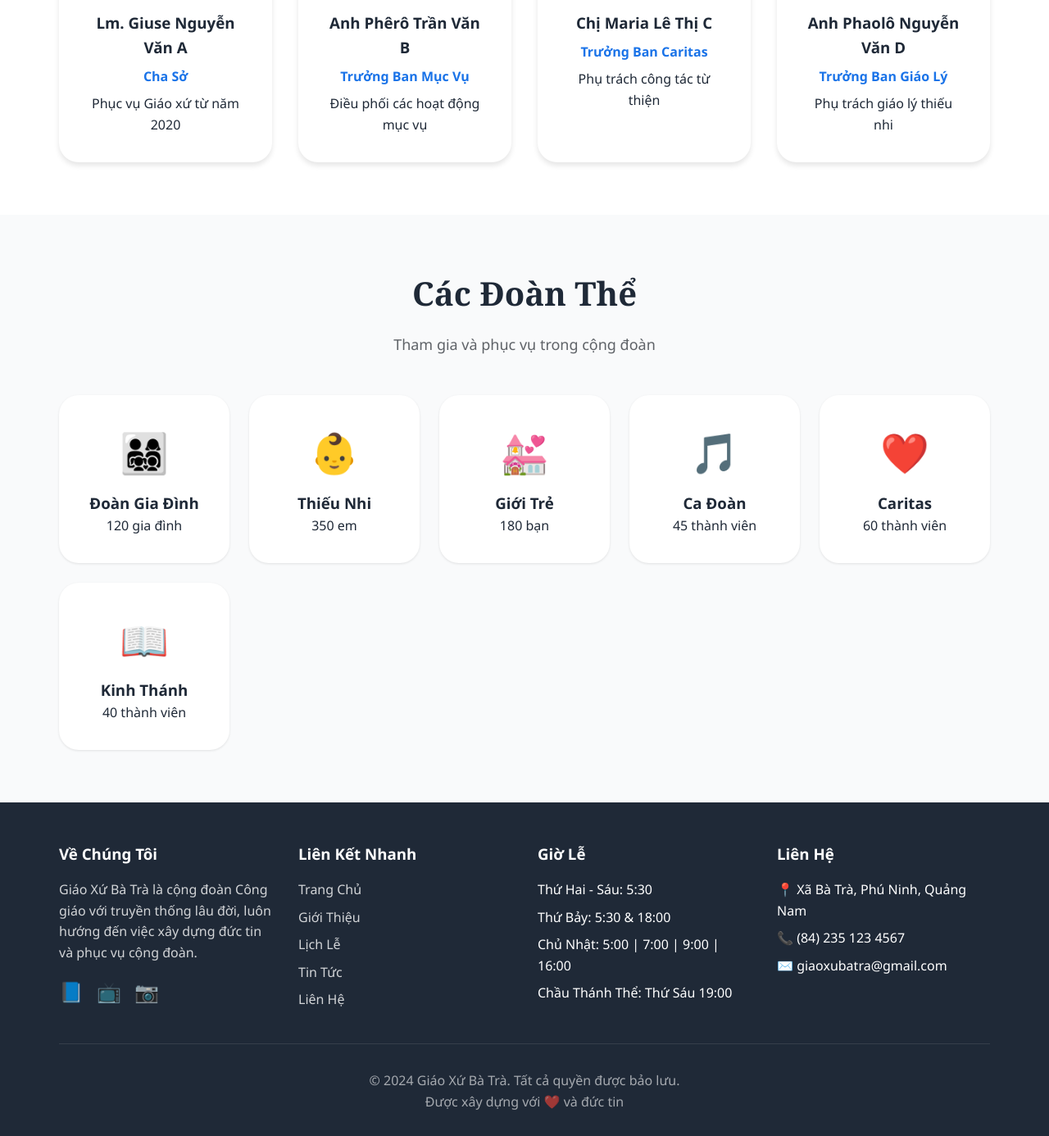
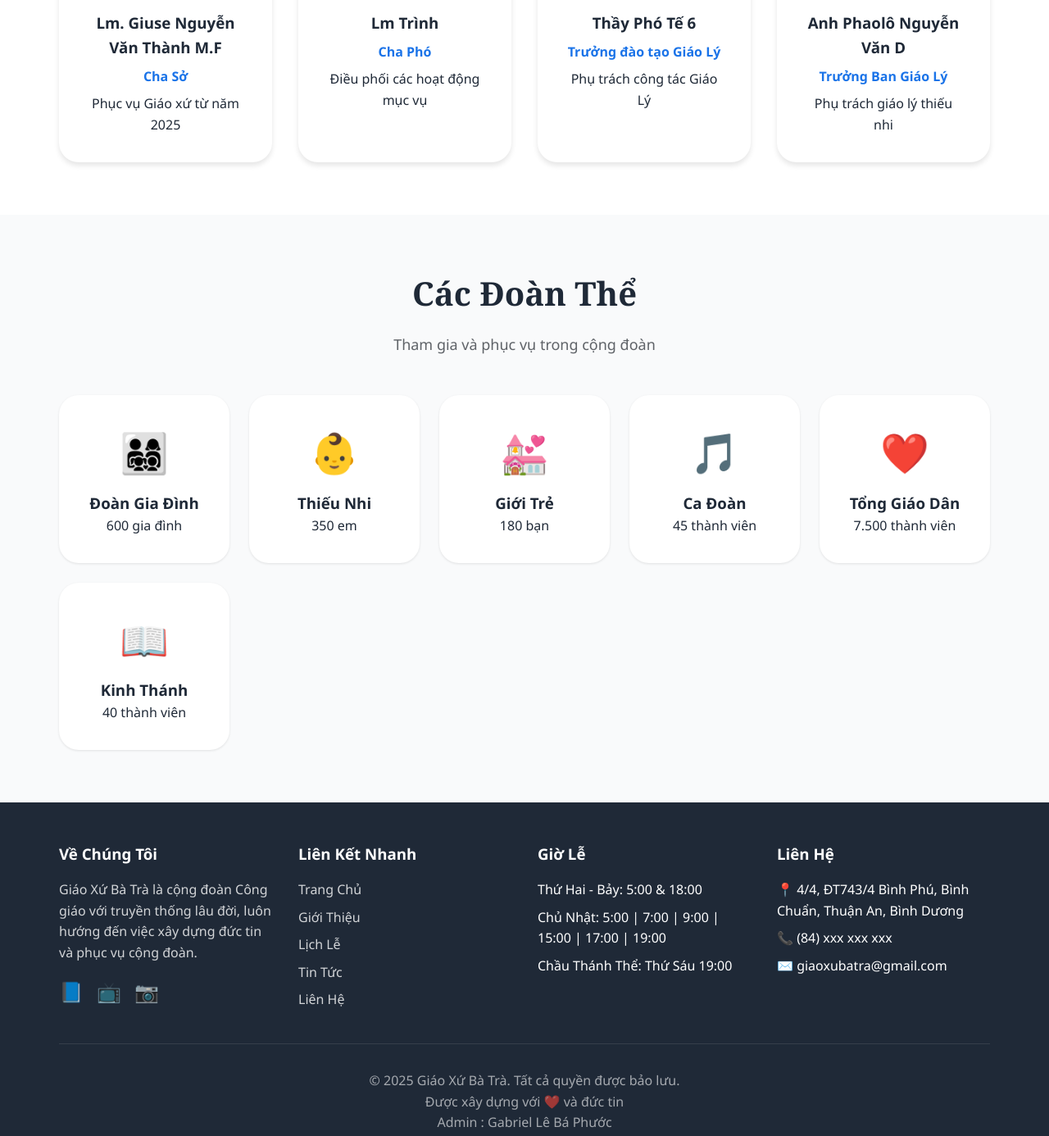
Before and after one commit to Lebaphuoc6969/gxbt, a plain HTML site: page about.html in a window 1280 px wide. Shown: the part 2601-3987 px from the top of the page at 82% size. Drawn offline with Linux system fonts and the light colour scheme.

Commit message:
Update about.html

```diff
--- a/about.html
+++ b/about.html
@@ -166,17 +166,17 @@
                     <div class="leader-image">
                         <img src="https://images.unsplash.com/photo-1507003211169-0a1dd7228f2d?w=300" alt="Linh mục">
                     </div>
-                    <h3>Lm. Giuse Nguyễn Văn A</h3>
+                    <h3>Lm. Giuse Nguyễn Văn Thành M.F</h3>
                     <p class="leader-role">Cha Sở</p>
-                    <p class="leader-desc">Phục vụ Giáo xứ từ năm 2020</p>
+                    <p class="leader-desc">Phục vụ Giáo xứ từ năm 2025</p>
                 </div>
 
                 <div class="leader-card">
                     <div class="leader-image">
                         <img src="https://images.unsplash.com/photo-1500648767791-00dcc994a43e?w=300" alt="Trưởng ban">
                     </div>
-                    <h3>Anh Phêrô Trần Văn B</h3>
-                    <p class="leader-role">Trưởng Ban Mục Vụ</p>
+                    <h3>Lm Trình</h3>
+                    <p class="leader-role">Cha Phó</p>
                     <p class="leader-desc">Điều phối các hoạt động mục vụ</p>
                 </div>
 
@@ -184,9 +184,9 @@
                     <div class="leader-image">
                         <img src="https://images.unsplash.com/photo-1494790108377-be9c29b29330?w=300" alt="Trưởng ban">
                     </div>
-                    <h3>Chị Maria Lê Thị C</h3>
-                    <p class="leader-role">Trưởng Ban Caritas</p>
-                    <p class="leader-desc">Phụ trách công tác từ thiện</p>
+                    <h3>Thầy Phó Tế 6</h3>
+                    <p class="leader-role">Trưởng đào tạo Giáo Lý</p>
+                    <p class="leader-desc">Phụ trách công tác Giáo Lý</p>
                 </div>
 
                 <div class="leader-card">
@@ -213,7 +213,7 @@
                 <div class="group-card">
                     <span class="group-icon">👨‍👩‍👧‍👦</span>
                     <h3>Đoàn Gia Đình</h3>
-                    <p>120 gia đình</p>
+                    <p>600 gia đình</p>
                 </div>
                 <div class="group-card">
                     <span class="group-icon">👶</span>
@@ -232,8 +232,8 @@
                 </div>
                 <div class="group-card">
                     <span class="group-icon">❤️</span>
-                    <h3>Caritas</h3>
-                    <p>60 thành viên</p>
+                    <h3>Tổng Giáo Dân</h3>
+                    <p>7.500 thành viên</p>
                 </div>
                 <div class="group-card">
                     <span class="group-icon">📖</span>
@@ -272,9 +272,8 @@
                 <div class="footer-col">
                     <h3>Giờ Lễ</h3>
                     <ul>
-                        <li>Thứ Hai - Sáu: 5:30</li>
-                        <li>Thứ Bảy: 5:30 & 18:00</li>
-                        <li>Chủ Nhật: 5:00 | 7:00 | 9:00 | 16:00</li>
+                        <li>Thứ Hai - Bảy: 5:00 & 18:00 </li>
+                        <li>Chủ Nhật: 5:00 | 7:00 | 9:00 | 15:00 | 17:00 | 19:00</li>
                         <li>Chầu Thánh Thể: Thứ Sáu 19:00</li>
                     </ul>
                 </div>
@@ -282,16 +281,17 @@
                 <div class="footer-col">
                     <h3>Liên Hệ</h3>
                     <ul>
-                        <li>📍 Xã Bà Trà, Phú Ninh, Quảng Nam</li>
-                        <li>📞 (84) 235 123 4567</li>
+                        <li>📍 4/4, ĐT743/4 Bình Phú, Bình Chuẩn, Thuận An, Bình Dương</li>
+                        <li>📞 (84) xxx xxx xxx </li>
                         <li>✉️ giaoxubatra@gmail.com</li>
                     </ul>
                 </div>
             </div>
 
             <div class="footer-bottom">
-                <p>&copy; 2024 Giáo Xứ Bà Trà. Tất cả quyền được bảo lưu.</p>
+                <p>&copy; 2025 Giáo Xứ Bà Trà. Tất cả quyền được bảo lưu.</p>
                 <p>Được xây dựng với ❤️ và đức tin</p>
+                <p>Admin : Gabriel Lê Bá Phước </p>
             </div>
         </div>
     </footer>
```
